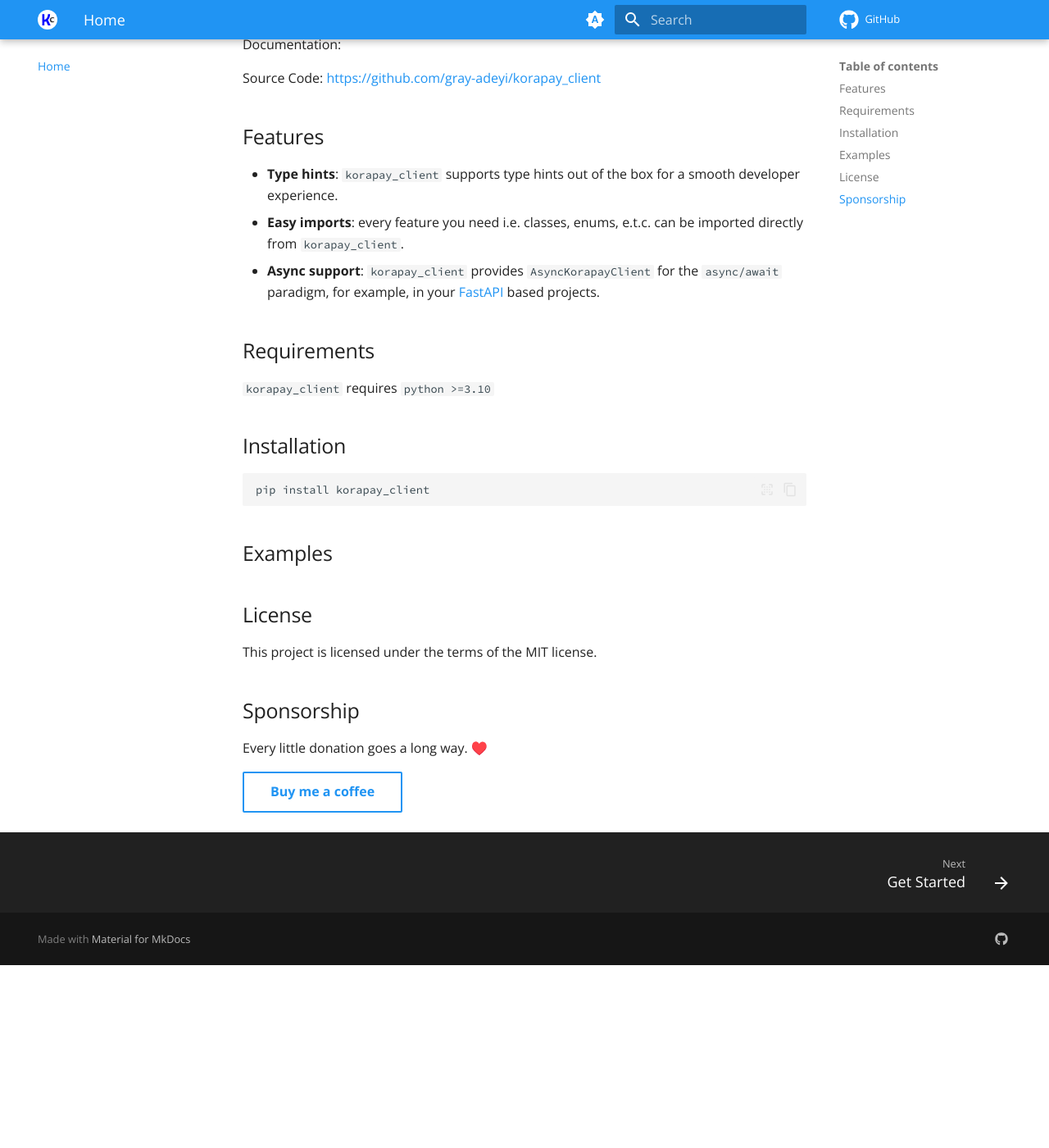
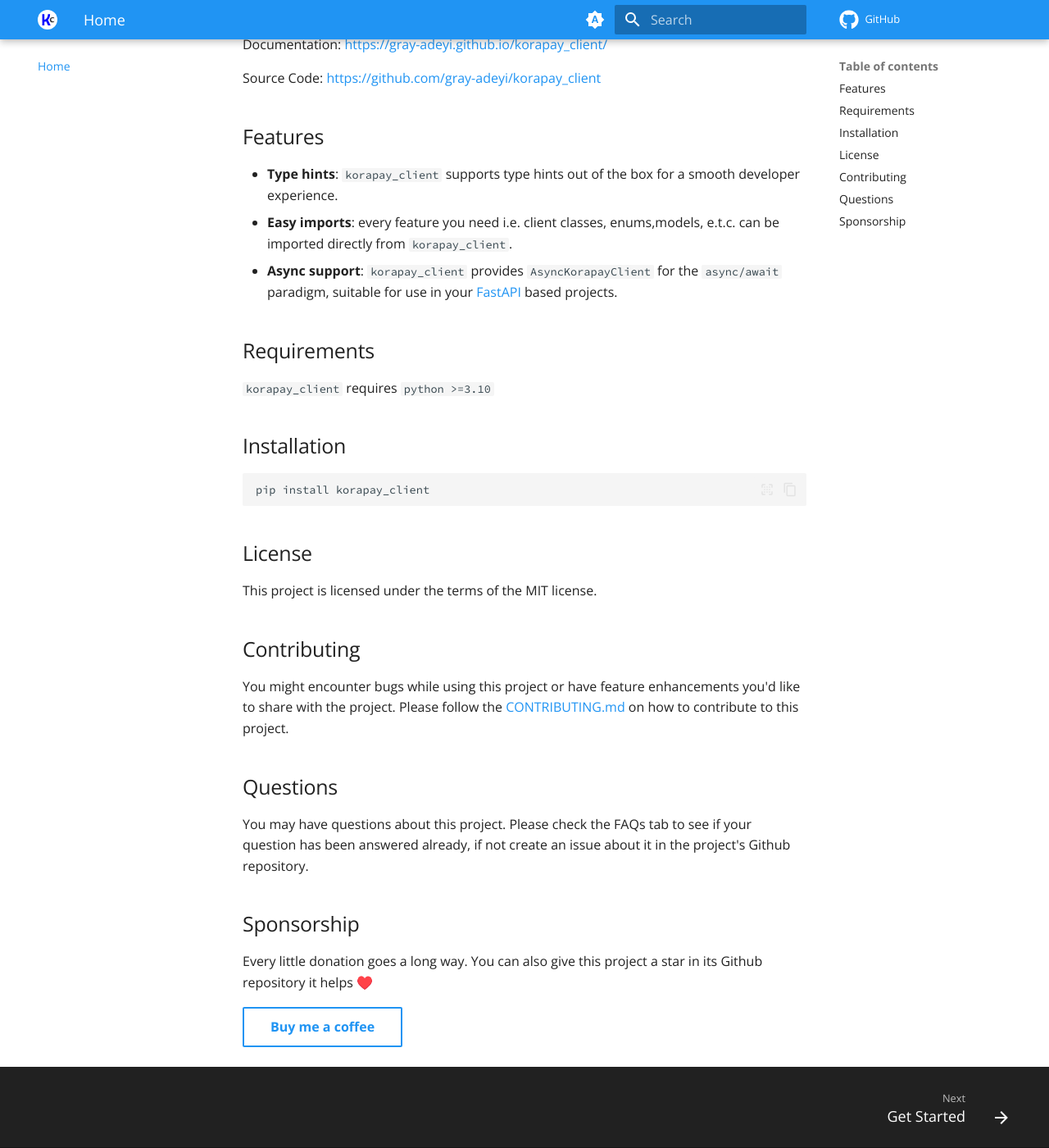
Before and after one commit to gray-adeyi/korapay_client, an MkDocs documentation site: the page built from docs/index.md, in a window 1280 px wide and 1400 px high, scrolled down 287 px. Shown: the whole window at 82% size. Built offline with MkDocs 1.6.1 and Material for MkDocs 9.7.7, drawn with Linux system fonts in a browser that asks for light colours; comment, search, counter and statistics services are not loaded; the version menu is left out; before the commit the page ends 1464 px from its top, so only the background shows below that.

Commit message:
Update documentation landing page

````diff
--- a/docs/index.md
+++ b/docs/index.md
@@ -2,16 +2,16 @@
 <center><b>A developer-friendly python client SDK for <a href="https://www.korahq.com/" target="_blank">Korapay</a></b></center>
 <hr />
 
-Documentation: []()
+Documentation: [https://gray-adeyi.github.io/korapay_client/](https://gray-adeyi.github.io/korapay_client/)
 
 Source Code: [https://github.com/gray-adeyi/korapay_client](https://github.com/gray-adeyi/korapay_client)
 
 ## Features
 
 * **Type hints**: `korapay_client` supports type hints out of the box for a smooth developer experience.
-* **Easy imports**: every feature you need i.e. classes, enums, e.t.c. can be imported directly from `korapay_client`.
+* **Easy imports**: every feature you need i.e. client classes, enums,models, e.t.c. can be imported directly from `korapay_client`.
 * **Async support**: `korapay_client` provides `AsyncKorapayClient` for the `async/await` paradigm,
-  for example, in your [FastAPI](https://fastapi.tiangolo.com/) based projects.
+  suitable for use in your [FastAPI](https://fastapi.tiangolo.com/) based projects.
 
 ## Requirements
 
@@ -23,14 +23,24 @@
 pip install korapay_client
 ```
 
-## Examples
-
 ## License
 
 This project is licensed under the terms of the MIT license.
 
+## Contributing
+
+You might encounter bugs while using this project or have feature enhancements you'd like to
+share with the project. Please follow the [CONTRIBUTING.md](https://github.com/gray-adeyi/korapay_client)
+on how to contribute to this project.
+
+## Questions
+
+You may have questions about this project. Please check the FAQs tab to see if your question
+has been answered already, if not create an issue about it in the project's Github repository.
+
 ## Sponsorship
 
-Every little donation goes a long way. ♥️
+Every little donation goes a long way. You can also give this project a star in its
+Github repository it helps ♥️
 
 [Buy me a coffee](https://www.buymeacoffee.com/jigani){ .md-button }
````
